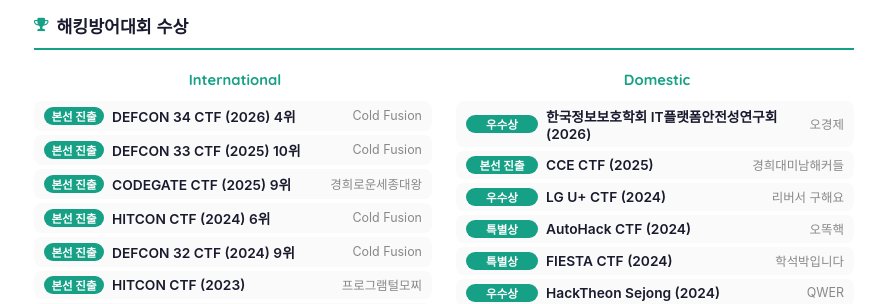
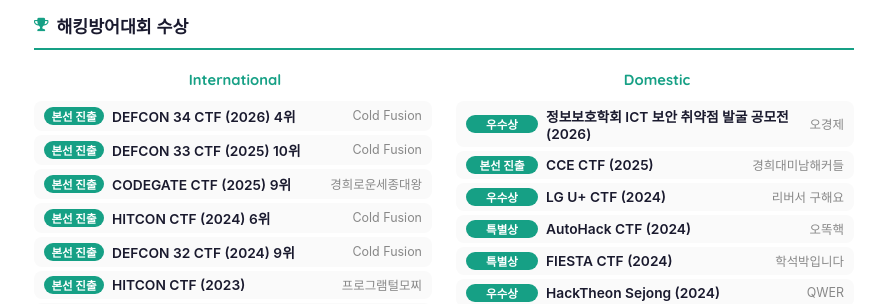
Before and after one commit to Gyeongje/gyeongje.github.io, a Jekyll site: the page built from index.md, in a window 1280 px wide and 900 px high, scrolled down 1199 px. Shown: the part 151-455 px from the top of the window, without its empty margins (196-1081 px from the left). Built offline with Jekyll 4.4.1, drawn with Linux system fonts in a browser that asks for light colours; some web fonts are replaced.

Commit message:
Use official name for 2026 ICT vulnerability discovery contest award
Co-Authored-By: Claude Opus 5.5 <noreply@anthropic.com>

```diff
--- a/index.md
+++ b/index.md
@@ -169,7 +169,7 @@ title: Gyeongje Oh
     <div class="cv-awards-grid__cell cv-awards-grid__cell--dom">
       <div class="cv-award">
         <span class="cv-award__place" data-en="Excellence" data-ko="우수상">Excellence</span>
-        <span class="cv-award__name" data-en="KIISC IT Platform Safety Research Group (2026)" data-ko="한국정보보호학회 IT플랫폼안전성연구회 (2026)">한국정보보호학회 IT플랫폼안전성연구회 (2026)</span>
+        <span class="cv-award__name" data-en="KIISC ICT Security Vulnerability Discovery Contest (2026)" data-ko="정보보호학회 ICT 보안 취약점 발굴 공모전 (2026)">정보보호학회 ICT 보안 취약점 발굴 공모전 (2026)</span>
         <span class="cv-award__team" data-en="Gyeongje Oh" data-ko="오경제">오경제</span>
       </div>
       <a class="cv-award" href="{{ '/assets/2025_CCE.png' | prepend: site.baseurl }}">
```
